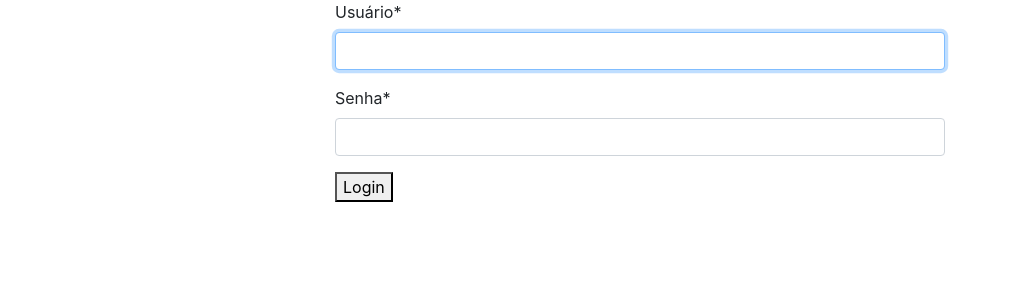
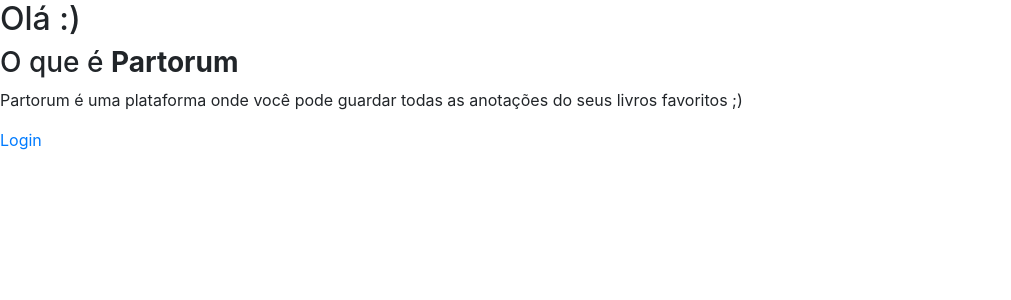
Before and after one commit to airak/partorum, a Django app: page / in a window 1280 px wide. Shown: the part 56-356 px from the top of the page, without its empty margins (0-1011 px from the left). Run offline with Django 3.2, Linux system fonts and the light colour scheme; some libraries are stand-ins or nearby versions.

Commit message:
Change homepage

```diff
--- a/api/core/templates/base.html
+++ b/api/core/templates/base.html
@@ -30,5 +30,7 @@
     {% block content %}
     {% endblock %}
   </main>
+  {% block js %}
+  {% endblock %}
 </body>
 </html>
--- a/api/core/templates/home.html
+++ b/api/core/templates/home.html
@@ -7,12 +7,14 @@
 
 {% block content %}
 {% if user.is_authenticated %}
-  Hi {{ user.username }}!
+  Olá {{ user.username }}!
   <p><a href="{% url 'clipping:list_clipping' %}">Lista de recortes</a></p>
   <p><a href="{% url 'clipping:create_clipping' %}">Cadastrar um novo recorte</a></p>
   <p><a href="{% url 'core:logout' %}">logout</a></p>
 {% else %}
-  <p>You are not logged in</p>
-  <a href="{% url 'core:login' %}">login</a>
+  <h2>Olá :)</h2>
+  <h3>O que é <strong>Partorum</strong></h3>
+  <p>Partorum é uma plataforma onde você pode guardar todas as anotações do seus livros favoritos ;)</p>
+  <a href="{% url 'core:login' %}">Login</a>
 {% endif %}
 {% endblock %}
--- a/api/core/urls.py
+++ b/api/core/urls.py
@@ -6,7 +6,7 @@ from django.views.generic import TemplateView
 app_name = 'core'
 
 urlpatterns = [
-    path('', auth_views.LoginView.as_view(template_name="index.html"), name="login"),
+    path('', TemplateView.as_view(template_name="home.html"), name='home'),
+    path('login/', auth_views.LoginView.as_view(template_name="index.html"), name="login"),
     path('sair/', auth_views.LogoutView.as_view(next_page="core:login"), name="logout"),
-    path('home/', TemplateView.as_view(template_name="home.html"), name='home'),
 ]
```
